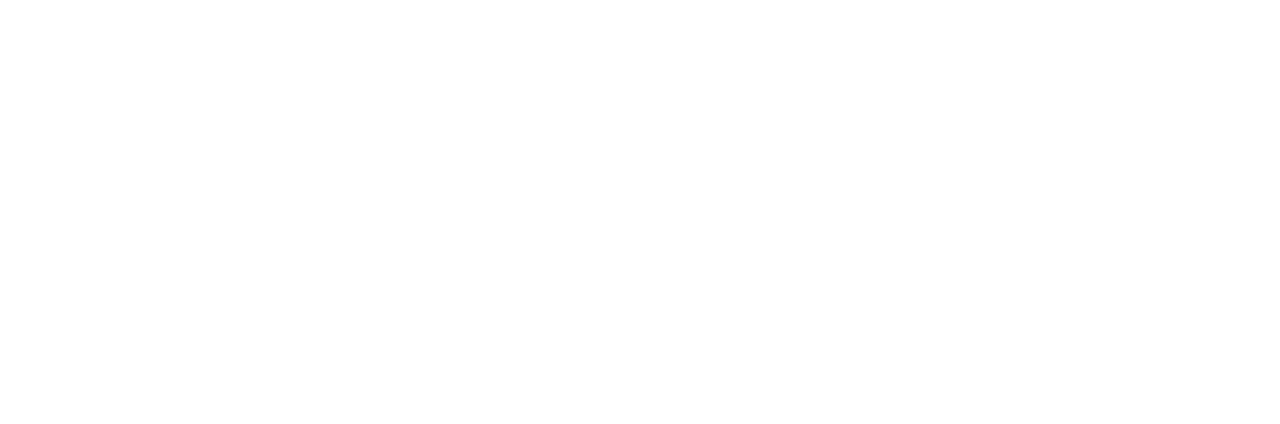
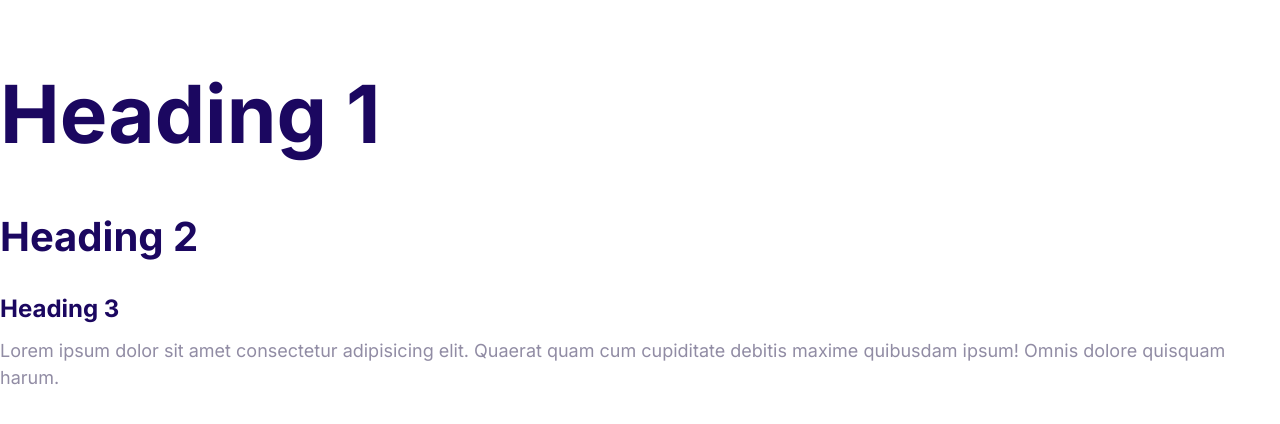
Before and after one commit to GMor10sen/WebTest, a plain HTML site: page HTML/index.html in a window 1280 px wide. Drawn offline with Linux system fonts and the light colour scheme.

Commit message:
Define styles for fonts

```diff
--- a/CSS/styles.css
+++ b/CSS/styles.css
@@ -5,3 +5,49 @@
   --color-headings: #1b0760;
   --color-body: #918ca4;
 }
+html {
+  /* 62.5% of 16 is 10 px */
+  font-size: 62.5%;
+}
+body {
+  font-family: Inter, Arial, Helvetica, sans-serif;
+  color: var(--color-body);
+  font-size: 2.4rem;
+  line-height: 1.5;
+}
+h1,
+h2,
+h3 {
+  color: var(--color-headings);
+  margin-bottom: 1rem;
+}
+h1 {
+  /* 7 * 10 px = 70 px */
+  font-size: 7rem;
+}
+h2 {
+  /* 4 * 10 px = 40 px */
+  font-size: 4rem;
+}
+h3 {
+  /* 3 * 10 px = 30 px */
+  font-size: 3rem;
+}
+p {
+  margin-top: 0;
+}
+
+@media screen and (min-width: 1024px) {
+  body {
+    font-size: 1.8rem;
+  }
+  h1 {
+    font-size: 8rem;
+  }
+  h2 {
+    font-size: 4rem;
+  }
+  h3 {
+    font-size: 2.4rem;
+  }
+}
--- a/HTML/index.html
+++ b/HTML/index.html
@@ -7,6 +7,20 @@
     <title>Document</title>
     <link rel="stylesheet" href="/CSS/normalize.css" />
     <link rel="stylesheet" href="/CSS/styles.css" />
+    <link rel="preconnect" href="https://fonts.googleapis.com" />
+    <link rel="preconnect" href="https://fonts.gstatic.com" crossorigin />
+    <link
+      href="https://fonts.googleapis.com/css2?family=Inter:wght@400;700&display=swap"
+      rel="stylesheet"
+    />
   </head>
-  <body></body>
+  <body>
+    <h1>Heading 1</h1>
+    <h2>Heading 2</h2>
+    <h3>Heading 3</h3>
+    <p>
+      Lorem ipsum dolor sit amet consectetur adipisicing elit. Quaerat quam cum
+      cupiditate debitis maxime quibusdam ipsum! Omnis dolore quisquam harum.
+    </p>
+  </body>
 </html>
```
